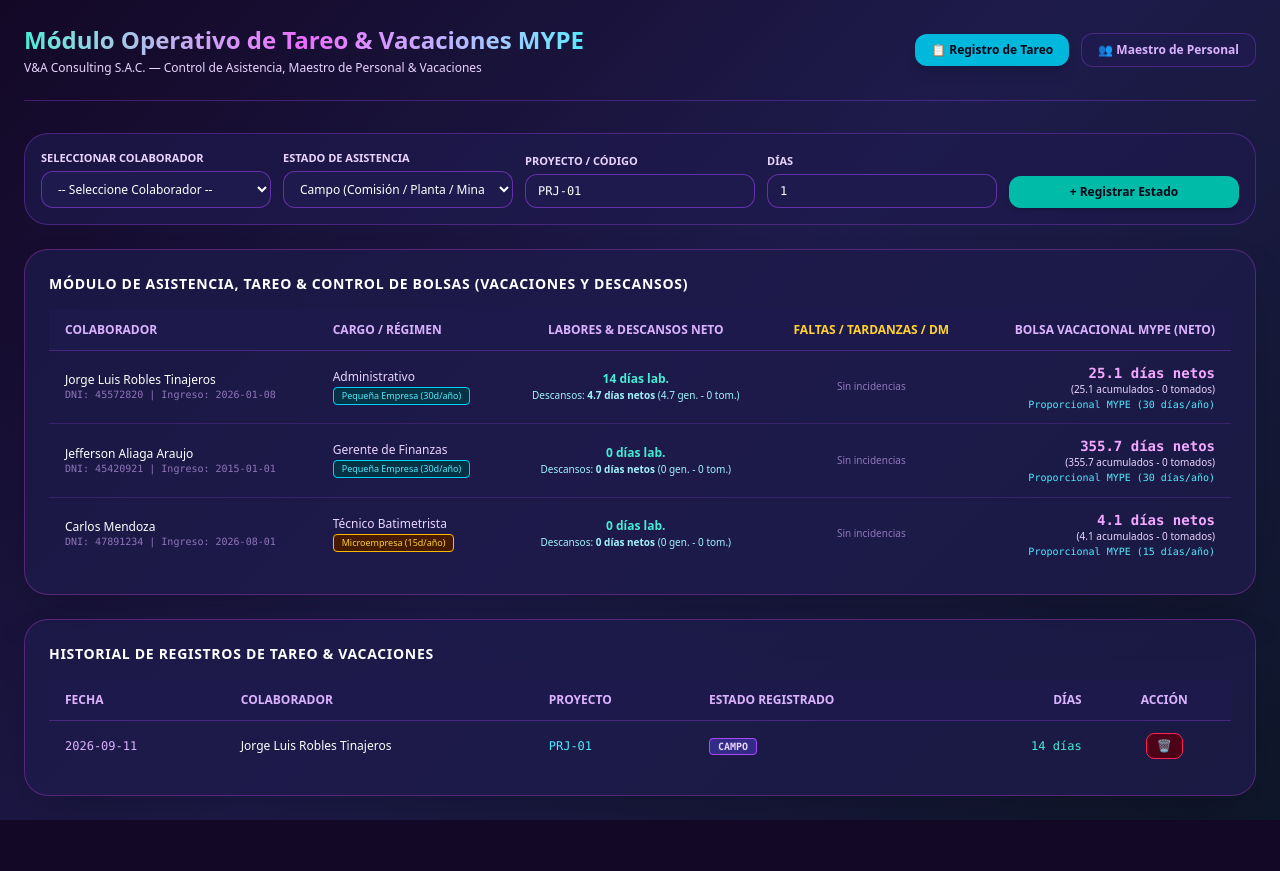
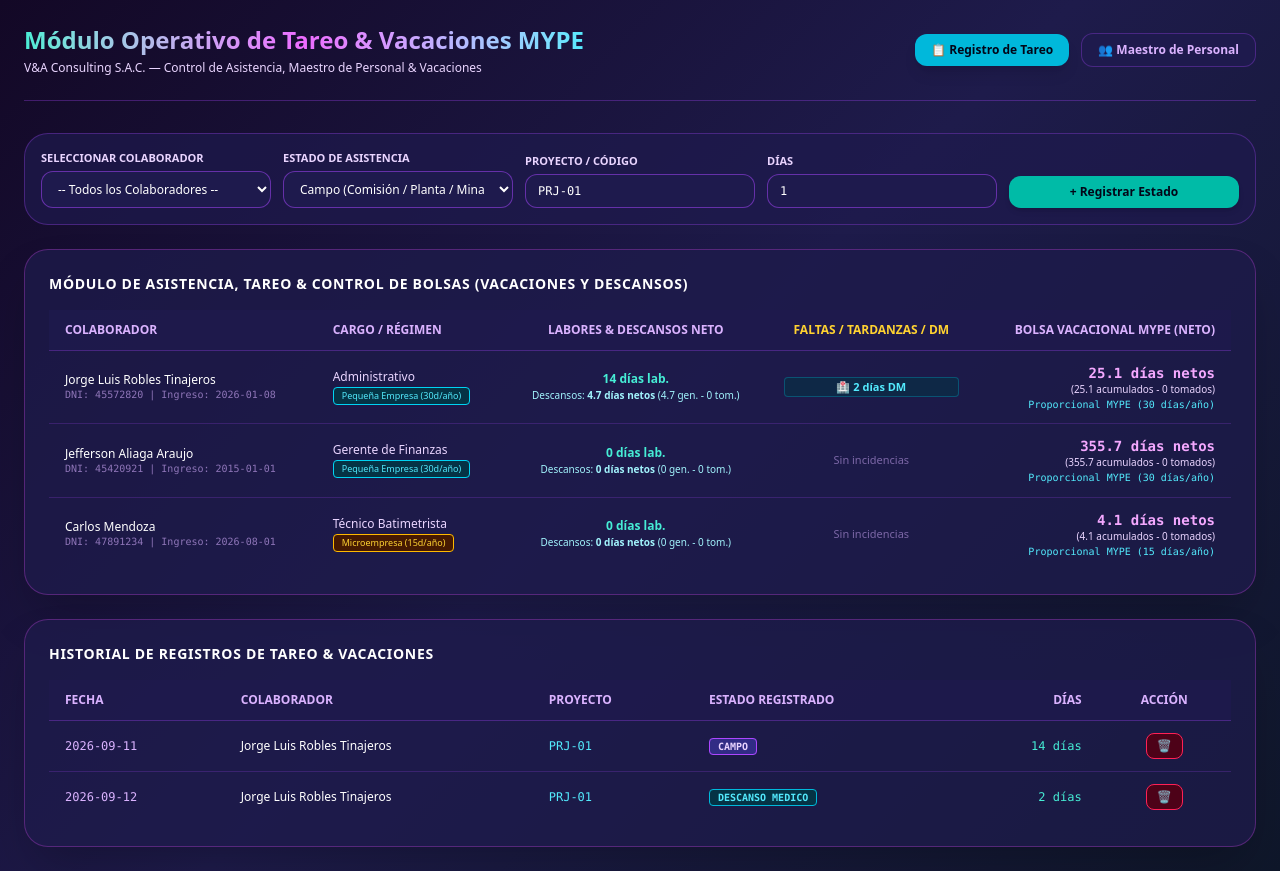
Before and after one commit to jroblestinajeros-lab/Control-de-vencimientos, a Next.js app: page /tareo in a window 1280 px wide. Before the commit the page ends 820 px from the top, so only its background shows below. Built offline with nearby package versions, Linux system fonts and the light colour scheme.

Commit message:
Update page.tsx

```diff
--- a/app/tareo/page.tsx
+++ b/app/tareo/page.tsx
@@ -2,7 +2,6 @@
 
 import React, { useEffect, useState } from 'react';
 import { useRouter } from 'next/navigation';
-import * as XLSX from 'xlsx';
 
 interface Collaborator {
   dni: string;
@@ -39,7 +38,7 @@ export default function TareoPage() {
   const [regimeInput, setRegimeInput] = useState<'micro' | 'small'>('small');
   const [isEditing, setIsEditing] = useState(false);
 
-  // Inputs Tareo Diario
+  // Inputs Tareo Diario y Filtro
   const [selectedDni, setSelectedDni] = useState('');
   const [projectCode, setProjectCode] = useState('PRJ-01');
   const [tareoStatus, setTareoStatus] = useState<'campo' | 'oficina' | 'tardanza' | 'falto' | 'descanso_medico' | 'descanso' | 'vacaciones'>('campo');
@@ -48,7 +47,6 @@ export default function TareoPage() {
   useEffect(() => {
     document.title = "Módulo Operativo de Tareo & Vacaciones MYPE | V&A Consulting";
 
-    // Llaves fijas y permanentes para evitar reseteos de caché
     const savedCollabs = localStorage.getItem('vya_collaborators_permanent');
     const savedTareos = localStorage.getItem('vya_tareos_permanent');
 
@@ -68,7 +66,8 @@ export default function TareoPage() {
       try { setTareos(JSON.parse(savedTareos)); } catch (e) { setTareos([]); }
     } else {
       const defaultTareos: TareoRecord[] = [
-        { id: '1', dni: '45572820', name: 'Jorge Luis Robles Tinajeros', cargo: 'Administrativo', projectCode: 'PRJ-01', status: 'campo', daysWorked: 14, date: '2026-09-11' }
+        { id: '1', dni: '45572820', name: 'Jorge Luis Robles Tinajeros', cargo: 'Administrativo', projectCode: 'PRJ-01', status: 'campo', daysWorked: 14, date: '2026-09-11' },
+        { id: '2', dni: '45572820', name: 'Jorge Luis Robles Tinajeros', cargo: 'Administrativo', projectCode: 'PRJ-01', status: 'descanso_medico', daysWorked: 2, date: '2026-09-12' }
       ];
       setTareos(defaultTareos);
       localStorage.setItem('vya_tareos_permanent', JSON.stringify(defaultTareos));
@@ -191,6 +190,15 @@ export default function TareoPage() {
     setTareos(updated);
     localStorage.setItem('vya_tareos_permanent', JSON.stringify(updated));
   };
+
+  // Filtrar colaboradores según el DNI seleccionado en el desplegable superior
+  const displayedCollaborators = selectedDni
+    ? collaborators.filter(c => c.dni === selectedDni)
+    : collaborators;
+
+  const displayedTareos = selectedDni
+    ? tareos.filter(t => t.dni === selectedDni)
+    : tareos;
 
   if (loading) return null;
 
@@ -329,7 +337,7 @@ export default function TareoPage() {
               <div>
                 <label className="block text-[11px] font-semibold text-purple-200 uppercase mb-1">Seleccionar Colaborador</label>
                 <select value={selectedDni} onChange={(e) => setSelectedDni(e.target.value)} required className="w-full bg-indigo-950 border border-purple-500/50 rounded-xl px-3 py-2 text-white text-xs">
-                  <option value="">-- Seleccione Colaborador --</option>
+                  <option value="">-- Todos los Colaboradores --</option>
                   {collaborators.map(c => (
                     <option key={c.dni} value={c.dni}>{c.name} (DNI: {c.dni})</option>
                   ))}
@@ -360,7 +368,15 @@ export default function TareoPage() {
               </div>
             </form>
 
-            {/* MATRIZ DE TAREO & RESUMEN */}
+            {/* BOTÓN PARA LIMPIAR FILTRO SI ESTÁ SELECCIONADO UN COLABORADOR */}
+            {selectedDni && (
+              <div className="flex justify-between items-center bg-cyan-950/40 border border-cyan-500/40 px-4 py-2 rounded-2xl text-xs text-cyan-200">
+                <span>🔍 Mostrando datos filtrados para: <b>{collaborators.find(c => c.dni === selectedDni)?.name}</b></span>
+                <button onClick={() => setSelectedDni('')} className="underline text-teal-300 hover:text-teal-200 font-bold">Ver Todos los Colaboradores</button>
+              </div>
+            )}
+
+            {/* MATRIZ DE TAREO & RESUMEN FILTRADO */}
             <div className="rounded-3xl p-6 shadow-2xl border space-y-4" style={{ backgroundColor: 'rgba(30, 27, 75, 0.75)', borderColor: 'rgba(217, 70, 239, 0.3)' }}>
               <h2 className="text-sm font-bold text-white uppercase tracking-wider">Módulo de Asistencia, Tareo & Control de Bolsas (Vacaciones y Descansos)</h2>
 
@@ -376,7 +392,7 @@ export default function TareoPage() {
                     </tr>
                   </thead>
                   <tbody className="divide-y divide-purple-500/20 font-mono text-xs">
-                    {collaborators.map((c) => {
+                    {displayedCollaborators.map((c) => {
                       const collabTareos = tareos.filter(t => t.dni === c.dni);
                       const totalCampoOficina = collabTareos.filter(t => t.status === 'campo' || t.status === 'oficina').reduce((acc, t) => acc + t.daysWorked, 0);
 
@@ -409,12 +425,27 @@ export default function TareoPage() {
                               Descansos: <span className="font-bold">{netRest} días netos</span> ({generatedRest} gen. - {takenRest} tom.)
                             </div>
                           </td>
+                          {/* COLUMNA DE INCIDENCIAS DETALLADAS Y CLARAS */}
                           <td className="px-4 py-3 text-center font-sans">
-                            <div className="text-[10px] text-purple-300 space-x-1">
-                              {totalFaltas > 0 && <span className="text-rose-400 font-bold">🔴 {totalFaltas} faltas</span>}
-                              {totalDescansoMedico > 0 && <span className="text-cyan-300 font-bold">🏥 {totalDescansoMedico} días DM</span>}
-                              {totalTardanzas > 0 && <span className="text-amber-300 font-bold">🟡 {totalTardanzas} tard.</span>}
-                              {totalFaltas === 0 && totalDescansoMedico === 0 && totalTardanzas === 0 && <span className="text-purple-300/60">Sin incidencias</span>}
+                            <div className="text-[11px] space-y-0.5">
+                              {totalFaltas > 0 ? (
+                                <div className="text-rose-400 font-bold bg-rose-950/60 px-2 py-0.5 rounded border border-rose-500/30">
+                                  🔴 {totalFaltas} {totalFaltas === 1 ? 'falta' : 'faltas'}
+                                </div>
+                              ) : null}
+                              {totalDescansoMedico > 0 ? (
+                                <div className="text-cyan-300 font-bold bg-cyan-950/60 px-2 py-0.5 rounded border border-cyan-500/30">
+                                  🏥 {totalDescansoMedico} {totalDescansoMedico === 1 ? 'día DM' : 'días DM'}
+                                </div>
+                              ) : null}
+                              {totalTardanzas > 0 ? (
+                                <div className="text-amber-300 font-bold bg-amber-950/60 px-2 py-0.5 rounded border border-amber-500/30">
+                                  🟡 {totalTardanzas} {totalTardanzas === 1 ? 'tardanza' : 'tardanzas'}
+                                </div>
+                              ) : null}
+                              {totalFaltas === 0 && totalDescansoMedico === 0 && totalTardanzas === 0 && (
+                                <span className="text-purple-300/50">Sin incidencias</span>
+                              )}
                             </div>
                           </td>
                           <td className="px-4 py-3 text-right">
@@ -430,7 +461,7 @@ export default function TareoPage() {
               </div>
             </div>
 
-            {/* HISTORIAL */}
+            {/* HISTORIAL FILTRADO */}
             <div className="rounded-3xl p-6 shadow-2xl border space-y-4" style={{ backgroundColor: 'rgba(30, 27, 75, 0.75)', borderColor: 'rgba(217, 70, 239, 0.3)' }}>
               <h2 className="text-sm font-bold text-white uppercase tracking-wider">Historial de Registros de Tareo & Vacaciones</h2>
               <div className="overflow-x-auto">
@@ -446,7 +477,12 @@ export default function TareoPage() {
                     </tr>
                   </thead>
                   <tbody className="divide-y divide-purple-500/20 font-mono text-xs">
-                    {tareos.map((t) => (
+                    {displayedTareos.length === 0 ? (
+                      <tr>
+                        <td colSpan={6} className="text-center py-4 text-purple-300/50">No hay registros de tareo para este colaborador.</td>
+                      </tr>
+                    ) : (
+                      displayedTareos.map((t) => (
                         <tr key={t.id} className="hover:bg-indigo-900/30">
                           <td className="px-4 py-3 text-purple-300">{t.date}</td>
                           <td className="px-4 py-3 text-white font-sans font-medium">{t.name}</td>
@@ -456,6 +492,8 @@ export default function TareoPage() {
                               t.status === 'vacaciones' ? 'bg-fuchsia-950 border border-fuchsia-500 text-fuchsia-300' :
                               t.status === 'descanso' ? 'bg-teal-950 border border-teal-500 text-teal-300' :
                               t.status === 'falto' ? 'bg-rose-950 border border-rose-500 text-rose-300' :
+                              t.status === 'descanso_medico' ? 'bg-cyan-950 border border-cyan-500 text-cyan-300' :
+                              t.status === 'tardanza' ? 'bg-amber-950 border border-amber-500 text-amber-300' :
                               'bg-indigo-900 border border-purple-500 text-purple-200'
                             }`}>
                               {t.status.replace('_', ' ')}
@@ -466,7 +504,8 @@ export default function TareoPage() {
                             <button onClick={() => handleDeleteTareo(t.id)} className="bg-rose-950 hover:bg-rose-900 border border-rose-500 text-rose-300 px-2.5 py-1 rounded-lg text-xs">🗑️</button>
                           </td>
                         </tr>
-                    ))}
+                      ))
+                    )}
                   </tbody>
                 </table>
               </div>
```
Lines whose indentation alone changed are shown as unchanged.
